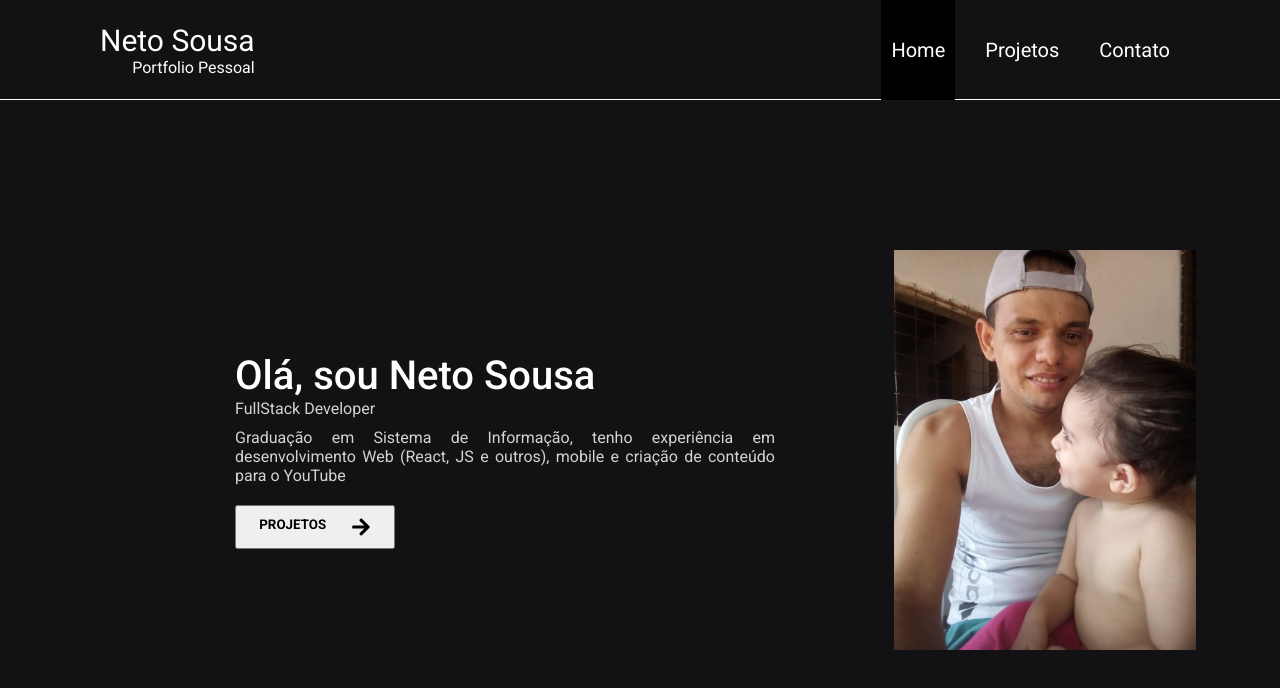
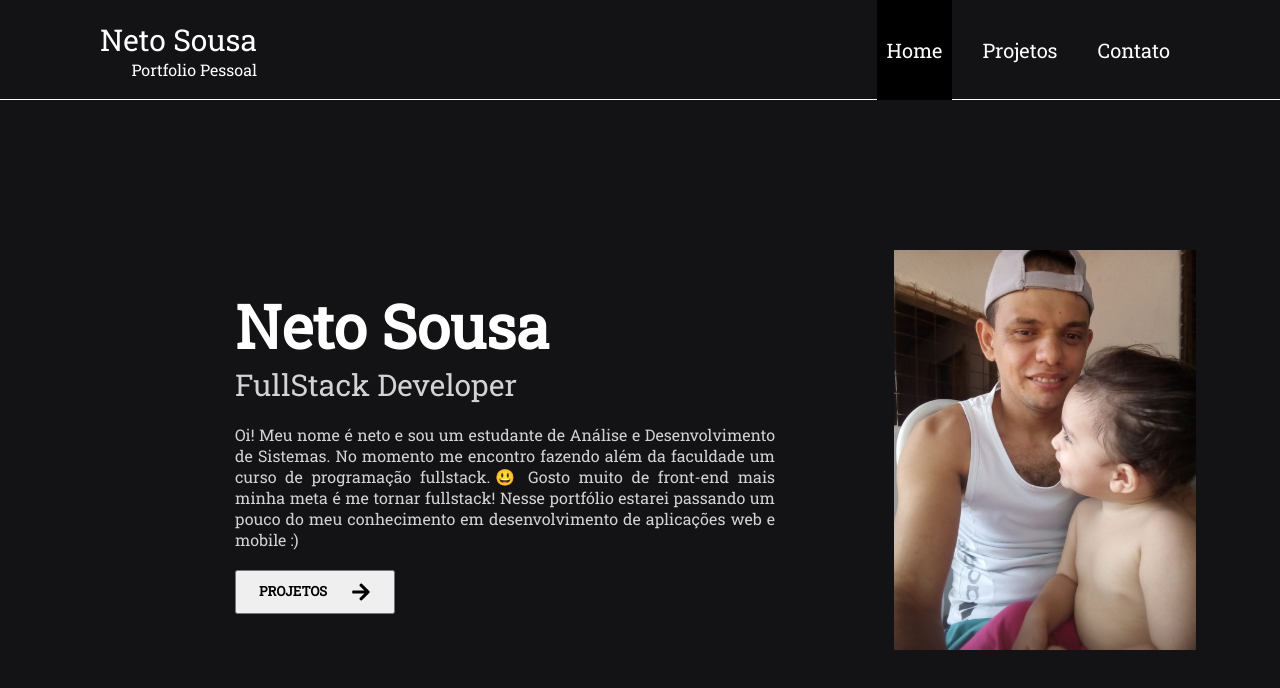
Before and after one commit to NetoBS/Portfolio, a Next.js app: page / in a window 1280 px wide. Shown: the top 688 px of the page. Built offline with nearby package versions, Linux system fonts and the light colour scheme.

Commit message:
Adicionando animações nos textos

```diff
--- a/package.json
+++ b/package.json
@@ -9,6 +9,7 @@
     "lint": "next lint"
   },
   "dependencies": {
+    "framer-motion": "^7.0.0",
     "next": "12.2.3",
     "react": "18.2.0",
     "react-dom": "18.2.0",
--- a/src/pages/contact/index.jsx
+++ b/src/pages/contact/index.jsx
@@ -9,7 +9,7 @@ export default function Contact() {
       <Content>
         <ItemContact
           IconFa={FaLinkedin}
-          LinkContact=""
+          LinkContact="https://www.linkedin.com/in/neto-sousa-086948247/"
         />
         <ItemContact
           IconFa={FaFacebook}
--- a/src/pages/index.jsx
+++ b/src/pages/index.jsx
@@ -3,8 +3,7 @@ import {
   Container,
   Content,
   Infos,
-  Name,
-  Function,
+  NameAndRole,
   Intro,
   LinkProjects,
   Logo,
@@ -17,13 +16,24 @@ export default function Home() {
     <Container>
       <Content>
         <Infos>
-          <Name>Olá, sou Neto Sousa</Name>
-          <Function>FullStack Developer</Function>
-          <Intro>
-            Graduação em Sistema de Informação,
-            tenho experiência em desenvolvimento Web
-            (React, JS e outros), mobile e criação de
-            conteúdo para o YouTube
+          <NameAndRole
+            initial={{ opacity: 0 }}
+            animate={{ opacity: 1 }}
+            transition={{ delay: 1, duration: 1 }}
+          >
+            <h1>Neto Sousa</h1>
+            <p>FullStack Developer</p>
+          </NameAndRole>
+          <Intro
+            initial={{ opacity: 0 }}
+            animate={{ opacity: 1 }}
+            transition={{ delay: 2, duration: 1 }}
+          >
+            Oi! Meu nome é neto e sou um estudante de Análise e Desenvolvimento de Sistemas.
+            No momento me encontro fazendo além da faculdade um curso de programação fullstack.😃
+            Gosto muito de front-end mais minha meta é me tornar fullstack! Nesse portfólio
+            estarei passando um pouco do meu conhecimento em desenvolvimento de aplicações
+            web e mobile :)
           </Intro>
           <Link href="projects">
             <LinkProjects>PROJETOS <FaArrowRight /></LinkProjects>
--- a/styles/globals.css
+++ b/styles/globals.css
@@ -1,14 +1,15 @@
-@import url('https://fonts.googleapis.com/css2?family=Poppins:wght@200;300;400;500;700&family=Roboto:wght@100;300;400;500;700;900&family=Source+Sans+Pro:wght@200;300;400;600;700;900&display=swap');
+@import url('https://fonts.googleapis.com/css2?family=Roboto+Slab&display=swap');
+
 
 * {
   margin: 0;
   padding: 0;
   box-sizing: border-box;
-  font-family: 'Roboto', sans-serif;
+  font-family: 'Roboto Slab', sans-serif;
 }
 
 body {
-  background-color: #121214;
+  background-color: #131214;
   color: white;
   text-align: -webkit-center;
 }
--- a/styles/indexStyle.js
+++ b/styles/indexStyle.js
@@ -1,4 +1,5 @@
 import styled from "styled-components";
+import { motion } from "framer-motion";
 
 export const Container = styled.div`
   display: flex;
@@ -33,20 +34,22 @@ export const Infos = styled.div`
   }
 `;
 
-export const Name = styled.span`
-  font-size: 40px;
+export const NameAndRole = styled(motion.div)`
+  font-size: 30px;
   font-weight: 500;
+  margin-bottom: 10px;
   @media (max-width: 760px) {
     font-size: 25px;
   }
+
+  p {
+    font-size: 30px;
+    color: lightgray;
+    margin-bottom: 10px;
+  }
 `;
 
-export const Function = styled.span`
-  color: lightgray;
-  margin-bottom: 10px;
-`;
-
-export const Intro = styled.span`
+export const Intro = styled(motion.div)`
   color: lightgray;
   text-align: justify;
   @media (max-width: 760px) {
```
Also changed, not shown: 1 other file (tests, documents, lock files or other folders).
